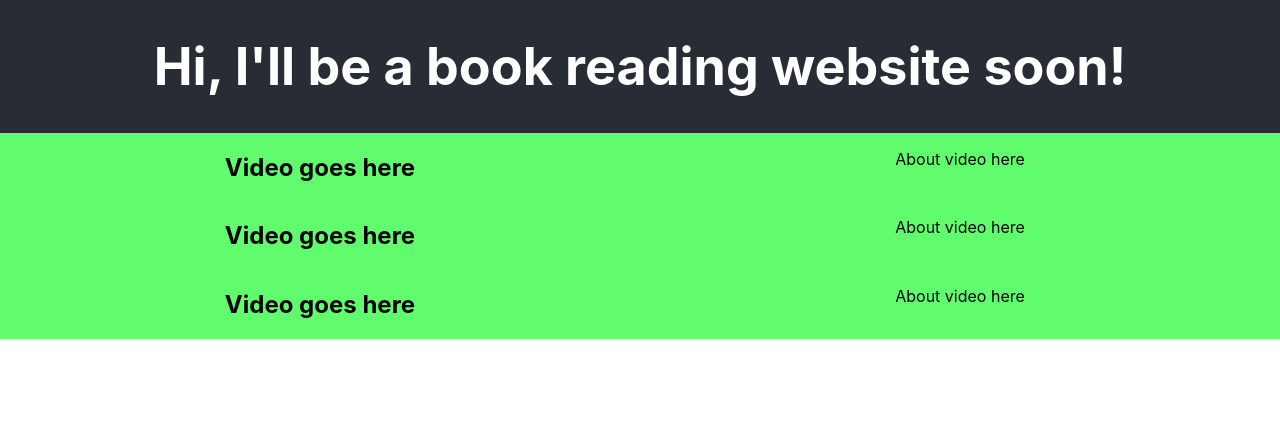
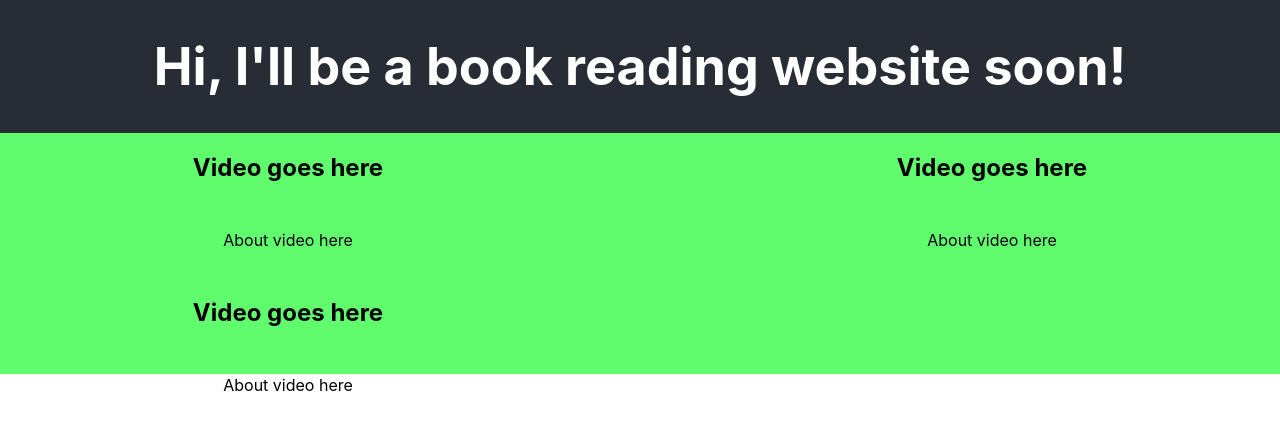
Before and after one commit to DebBugging/Mundo-Libreo, a React (Create React App) app: page / in a window 1280 px wide. Shown: the top 430 px of the page. Built offline with nearby package versions, Linux system fonts and the light colour scheme.

Commit message:
add scss

```diff
--- a/package.json
+++ b/package.json
@@ -3,6 +3,7 @@
   "version": "0.1.0",
   "private": true,
   "dependencies": {
+    "node-sass": "^4.11.0",
     "react": "^16.7.0",
     "react-dom": "^16.7.0",
     "react-scripts": "2.1.3"
--- a/src/App.js
+++ b/src/App.js
@@ -1,5 +1,5 @@
 import React, { Component } from "react";
-import "./App.css";
+import "./App.scss";
 import Header from "./Components/Header";
 import OpenBook from "./Components/OpenBook";
 
--- a/src/App.css
+++ b/src/App.scss
@@ -1,7 +1,9 @@
 .App {
   text-align: center;
   background-color: #61fb6e;
-  display: grid;
+  margin: 0;
+  padding: 0;
+  height: 100%;
 }
 
 .App-header {
@@ -18,4 +20,11 @@
   grid-template-columns: repeat(2, 1fr);
   grid-template-rows: 3;
   justify-content: center;
+  grid-gap: 10%;
+
+  &__about {
+    display: grid;
+    grid-gap: 10%;
+    justify-content: center;
+  }
 }
--- a/src/Components/OpenBook.js
+++ b/src/Components/OpenBook.js
@@ -3,15 +3,22 @@ import React, { Component } from "react";
 export default class OpenBook extends Component {
   render() {
     return (
-        <div className="OpenBook">
+      <div className="OpenBook">
+
+        <div className="OpenBook__about">
         <h2>Video goes here</h2>
-        <p className="about-vid">About video here</p>
+        <p>About video here</p>
+        </div>
 
+        <div className="OpenBook__about">
         <h2>Video goes here</h2>
-        <p className="about-vid">About video here</p>
+        <p>About video here</p>
+        </div>
 
+        <div className="OpenBook__about">
         <h2>Video goes here</h2>
-        <p className="about-vid">About video here</p>
+        <p>About video here</p>
+        </div>
     </div>
     );
   }
```
Also changed, not shown: 1 other file (tests, documents, lock files or other folders).
